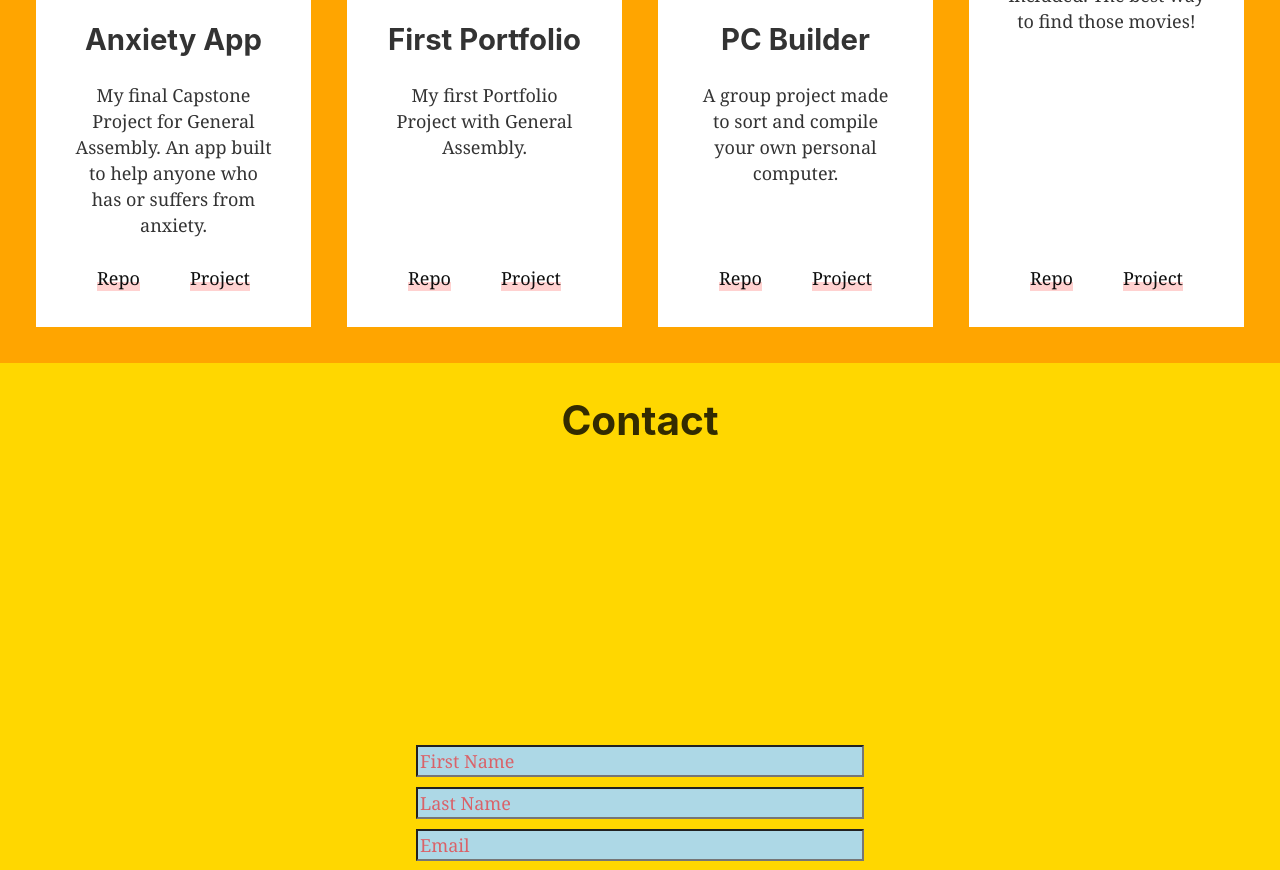
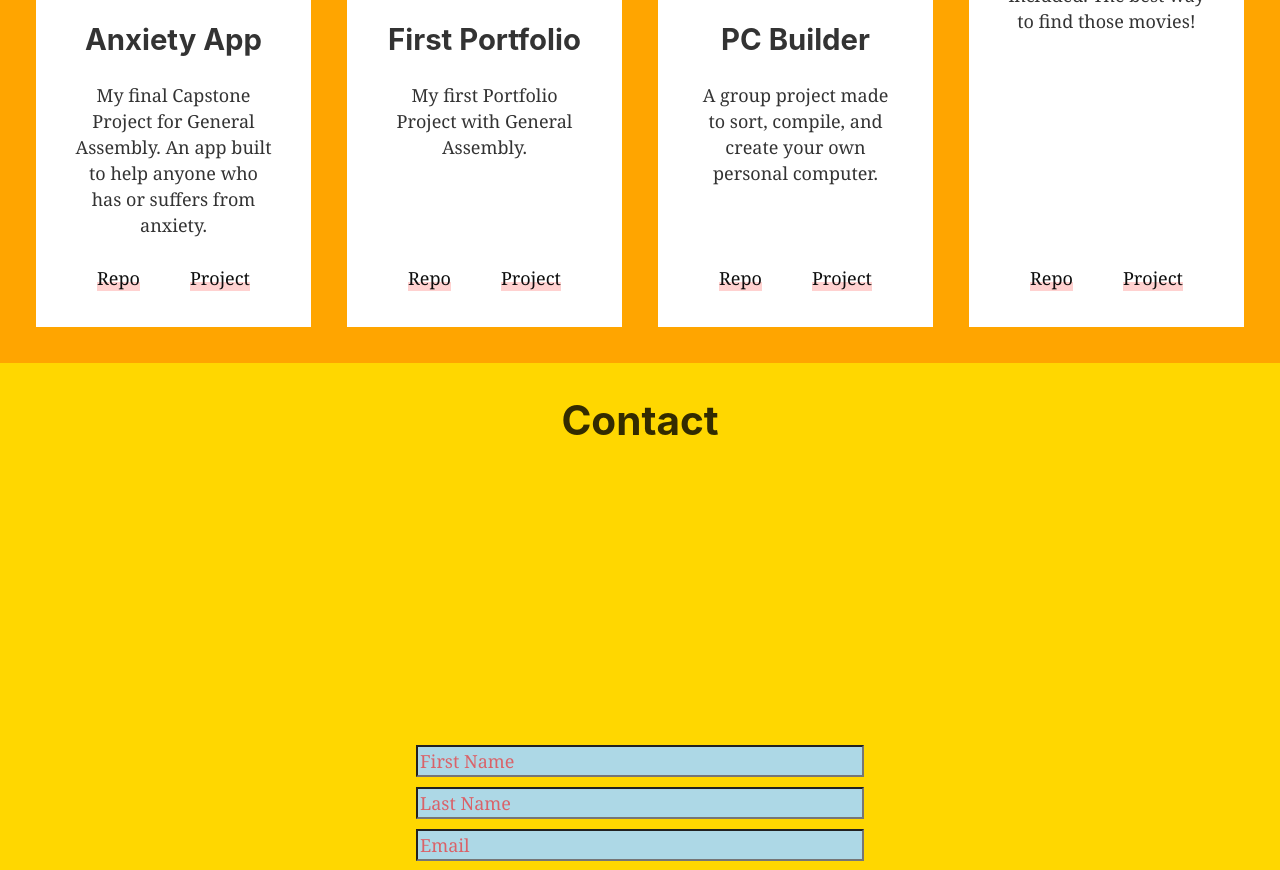
Before and after one commit to lta4/a-arias, a Gatsby site: page / in a window 1280 px wide. Shown: the part 2777-3647 px from the top of the page. Built offline with nearby package versions, Linux system fonts and the light colour scheme; Gatsby itself is replaced by a stand-in of ours.

Commit message:
projects descriptions updated

```diff
--- a/src/pages/index.js
+++ b/src/pages/index.js
@@ -178,7 +178,7 @@ const IndexPage = () => (
           <div className="projects__card__image">
             <img src="https://media-exp1.licdn.com/dms/image/C562DAQF441Zue8CM1A/profile-treasury-image-shrink_1280_1280/0/1616004568525?e=1638259200&v=beta&t=ovOfAcbYRiPZBrUQ04XXPsM5HziQBb4ua5y29Rup4MU" alt="PC Builder Project" max-width="100%" />
             <h2>PC Builder</h2>
-            <p>A group project made to sort and compile your own personal computer.</p>
+            <p>A group project made to sort, compile, and create your own personal computer.</p>
           </div>
         </div>
         <div className="projects__card__links">
```
